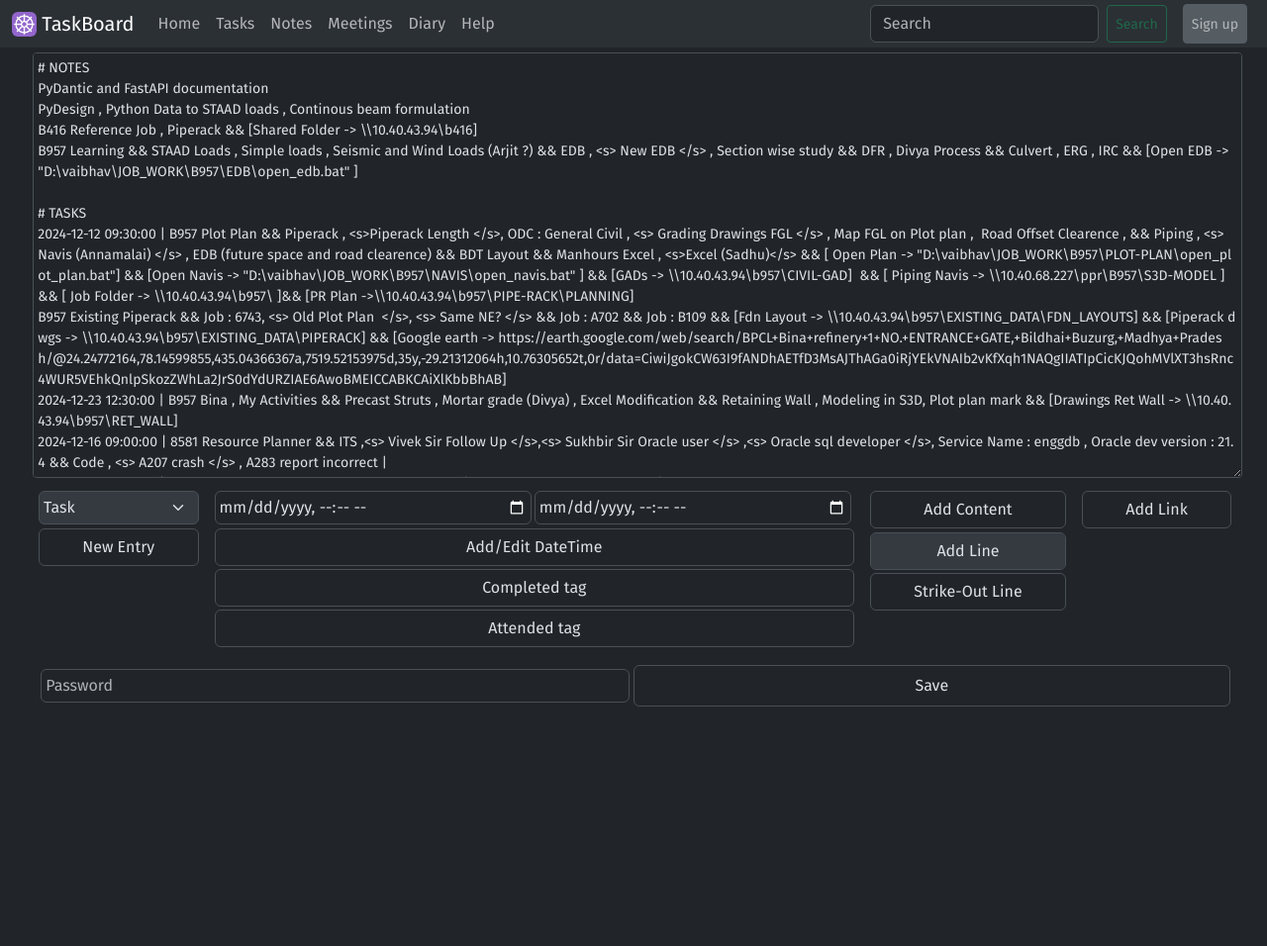
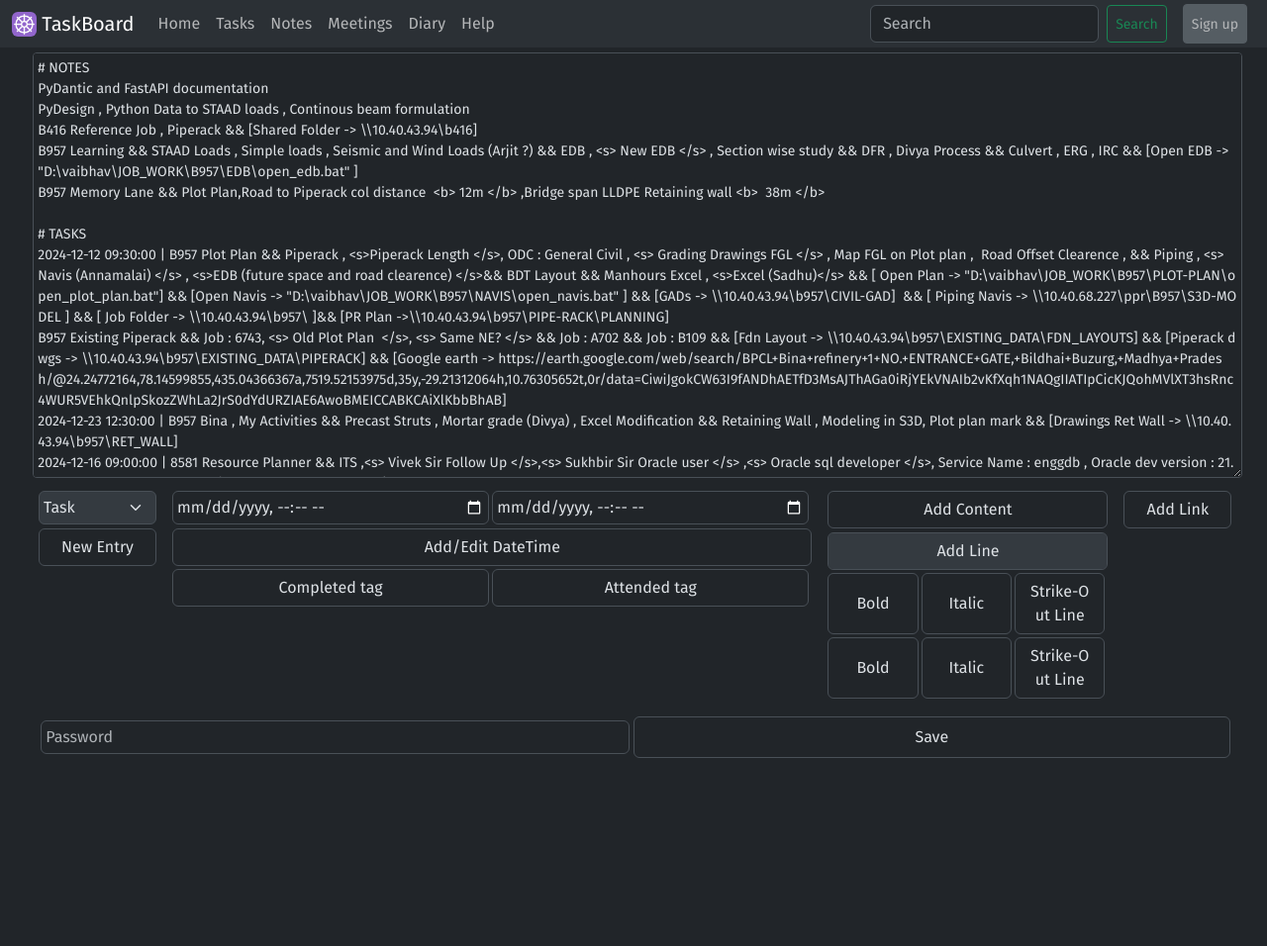
Before and after one commit to vsharma2430/TaskBoard, a FastAPI app: page /diary/ in a window 1280 px wide. Shown: the top 956 px of the page at 99% size. Run offline with FastAPI, Linux system fonts and the light colour scheme; some libraries are stand-ins or nearby versions.

Commit message:
Search script added

```diff
--- a/diary.txt
+++ b/diary.txt
@@ -3,9 +3,10 @@ PyDantic and FastAPI documentation
 PyDesign , Python Data to STAAD loads , Continous beam formulation
 B416 Reference Job , Piperack && [Shared Folder -> \\10.40.43.94\b416]
 B957 Learning && STAAD Loads , Simple loads , Seismic and Wind Loads (Arjit ?) && EDB , <s> New EDB </s> , Section wise study && DFR , Divya Process && Culvert , ERG , IRC && [Open EDB -> "D:\vaibhav\JOB_WORK\B957\EDB\open_edb.bat" ]
+B957 Memory Lane && Plot Plan,Road to Piperack col distance  <b> 12m </b> ,Bridge span LLDPE Retaining wall <b>  38m </b>
 
 # TASKS
-2024-12-12 09:30:00 | B957 Plot Plan && Piperack , <s>Piperack Length </s>, ODC : General Civil , <s> Grading Drawings FGL </s> , Map FGL on Plot plan ,  Road Offset Clearence , && Piping , <s> Navis (Annamalai) </s> , EDB (future space and road clearence) && BDT Layout && Manhours Excel , <s>Excel (Sadhu)</s> && [ Open Plan -> "D:\vaibhav\JOB_WORK\B957\PLOT-PLAN\open_plot_plan.bat"] && [Open Navis -> "D:\vaibhav\JOB_WORK\B957\NAVIS\open_navis.bat" ] && [GADs -> \\10.40.43.94\b957\CIVIL-GAD]  && [ Piping Navis -> \\10.40.68.227\ppr\B957\S3D-MODEL ] && [ Job Folder -> \\10.40.43.94\b957\ ]&& [PR Plan ->\\10.40.43.94\b957\PIPE-RACK\PLANNING]
+2024-12-12 09:30:00 | B957 Plot Plan && Piperack , <s>Piperack Length </s>, ODC : General Civil , <s> Grading Drawings FGL </s> , Map FGL on Plot plan ,  Road Offset Clearence , && Piping , <s> Navis (Annamalai) </s> , <s>EDB (future space and road clearence) </s>&& BDT Layout && Manhours Excel , <s>Excel (Sadhu)</s> && [ Open Plan -> "D:\vaibhav\JOB_WORK\B957\PLOT-PLAN\open_plot_plan.bat"] && [Open Navis -> "D:\vaibhav\JOB_WORK\B957\NAVIS\open_navis.bat" ] && [GADs -> \\10.40.43.94\b957\CIVIL-GAD]  && [ Piping Navis -> \\10.40.68.227\ppr\B957\S3D-MODEL ] && [ Job Folder -> \\10.40.43.94\b957\ ]&& [PR Plan ->\\10.40.43.94\b957\PIPE-RACK\PLANNING]
 B957 Existing Piperack && Job : 6743, <s> Old Plot Plan  </s>, <s> Same NE? </s> && Job : A702 && Job : B109 && [Fdn Layout -> \\10.40.43.94\b957\EXISTING_DATA\FDN_LAYOUTS] && [Piperack dwgs -> \\10.40.43.94\b957\EXISTING_DATA\PIPERACK] && [Google earth -> https://earth.google.com/web/search/BPCL+Bina+refinery+1+NO.+ENTRANCE+GATE,+Bildhai+Buzurg,+Madhya+Pradesh/@24.24772164,78.14599855,435.04366367a,7519.52153975d,35y,-29.21312064h,10.76305652t,0r/data=CiwiJgokCW63I9fANDhAETfD3MsAJThAGa0iRjYEkVNAIb2vKfXqh1NAQgIIATIpCicKJQohMVlXT3hsRnc4WUR5VEhkQnlpSkozZWhLa2JrS0dYdURZIAE6AwoBMEICCABKCAiXlKbbBhAB]
 2024-12-23 12:30:00 | B957 Bina , My Activities && Precast Struts , Mortar grade (Divya) , Excel Modification && Retaining Wall , Modeling in S3D, Plot plan mark && [Drawings Ret Wall -> \\10.40.43.94\b957\RET_WALL]
 2024-12-16 09:00:00 | 8581 Resource Planner && ITS ,<s> Vivek Sir Follow Up </s>,<s> Sukhbir Sir Oracle user </s> ,<s> Oracle sql developer </s>, Service Name : enggdb , Oracle dev version : 21.4 && Code , <s> A207 crash </s> , A283 report incorrect |
--- a/server_app/main.py
+++ b/server_app/main.py
@@ -12,9 +12,14 @@ common_context = {**nav_context,**page_context}
 
 # root
 @app.get('/',response_class=HTMLResponse)
-async def root(request: Request):
+async def root(request: Request, search: str | None = None):
     diary_context = 0
-    diary = get_diary_context()
+    search_list = []
+    if(search !=  None and search != ''):
+        search_list = search.split(',')
+        nav_context['nav_context']['nav_sub_title'] = f'{search}'
+        nav_context['nav_context']['search_string'] = f'{search}'
+    diary = get_diary_context(search=search_list)
 
     return templates.TemplateResponse(
         request=request,
--- a/server_app/nav_bar.py
+++ b/server_app/nav_bar.py
@@ -1,4 +1,5 @@
-nav_props = {'nav_title':'TaskBoard',
+nav_props = {'nav_title':'TaskBoard','nav_sub_title':'',
+             'search_string':'',
              'nav_list':[{ 'caption': 'Home' , 'href' : f'/' ,},
                         { 'caption': 'Tasks' , 'href' : f'/task/' ,},
                         { 'caption': 'Notes' , 'href' : f'/note/',},
--- a/templates/diary_data.html
+++ b/templates/diary_data.html
@@ -18,14 +18,25 @@
                 <input class="form-control p-1" type="datetime-local" id="new_end_datetime" style="margin: 0.1rem;width: 20rem;">
             </div>
             <button class="form-control" type="button" id="add_datetime" class="btn btn-primary m-1 p-1" style="margin: 0.1rem;">Add/Edit DateTime</button>
-            <button class="form-control" type="button" id="add_complete_tag" class="btn btn-primary m-1 p-1" style="margin: 0.1rem;">Completed tag</button>
-            <button class="form-control" type="button" id="add_complete_tag" class="btn btn-primary m-1 p-1" style="margin: 0.1rem;">Attended tag</button>
+            <div class="d-flex flex-row">
+                <button class="form-control" type="button" id="add_complete_tag" class="btn btn-primary m-1 p-1" style="margin: 0.1rem;">Completed tag</button>
+                <button class="form-control" type="button" id="add_complete_tag" class="btn btn-primary m-1 p-1" style="margin: 0.1rem;">Attended tag</button>
+            </div>
         </div>
 
         <div class="d-flex flex-fill flex-column m-1 p-1">
             <button class="form-control" type="button" id="add_note" class="btn btn-primary p-1" style="margin: 0.1rem;">Add Content</button>
             <button class="form-control" type="button" id="add_line" class="btn btn-primary p-1" style="margin: 0.1rem;" disabled>Add Line</button>
-            <button class="form-control" type="button" id="strike_out_line" class="btn btn-primary p-1" style="margin: 0.1rem;">Strike-Out Line</button>
+            <div class="d-flex flex-row">
+                <button class="form-control" type="button" id="bold_line" class="btn btn-primary p-1" style="margin: 0.1rem;">Bold</button>
+                <button class="form-control" type="button" id="italic_line" class="btn btn-primary p-1" style="margin: 0.1rem;">Italic</button>
+                <button class="form-control" type="button" id="strike_out_line" class="btn btn-primary p-1" style="margin: 0.1rem;">Strike-Out Line</button>
+            </div>
+            <div class="d-flex flex-row">
+                <button class="form-control" type="button" id="bold_line" class="btn btn-primary p-1" style="margin: 0.1rem;">Bold</button>
+                <button class="form-control" type="button" id="italic_line" class="btn btn-primary p-1" style="margin: 0.1rem;">Italic</button>
+                <button class="form-control" type="button" id="strike_out_line" class="btn btn-primary p-1" style="margin: 0.1rem;">Strike-Out Line</button>
+            </div>
         </div>
 
         <div class="d-flex flex-fill flex-column m-1 p-1">
@@ -183,10 +194,23 @@
             }
     })});
 
+    function enclose_selected_text(tag_name)
+    {
+        selected_text = getSelectedText(el);
+        replaceSelectedText(el ,` <${tag_name}> ${selected_text} </${tag_name}> `);
+    }
+
     $(document).ready(function() {
         $('#strike_out_line').click(function(){
-        selected_text = getSelectedText(el);
-        replaceSelectedText(el ,'<s>' + selected_text + '</s>');
+        enclose_selected_text('s');
+    })});
+    $(document).ready(function() {
+        $('#bold_line').click(function(){
+        enclose_selected_text('b');
+    })});
+    $(document).ready(function() {
+        $('#italic_line').click(function(){
+        enclose_selected_text('i');
     })});
 
     complete_tag = ' | done'
--- a/templates/home.html
+++ b/templates/home.html
@@ -9,7 +9,6 @@
     <body style="font-family:Fira Sans;">
 
         {% include 'top_navbar.html' %}
-
 
         <div class="d-flex" style="margin: 1rem; margin-top: 3rem;" >
 
@@ -57,5 +56,7 @@
 
       {% include 'copy_script.js' %}
 
+      {% include 'search_script.js' %}
+
     </body>
 </html>
--- /dev/null
+++ b/templates/search_script.js
@@ -0,0 +1,5 @@
+<script>
+    $("#search_button").click(function (e) {
+        window.open(`\?search=${$('#search_string').val()}`,"_self");
+    });
+</script>
--- a/templates/top_navbar.html
+++ b/templates/top_navbar.html
@@ -4,7 +4,7 @@
         <img src="/static/images/favicon.ico" alt="Logo" height="25px" class="rounded d-inline-block align-text-top">
             {% if nav_context %}
                 {% if nav_context.nav_title %}
-                    {{nav_context.nav_title}}
+                    {{nav_context.nav_title}} <sup class="opacity-50">{{nav_context.nav_sub_title}}</sup>
                 {% endif %}
             {% else %}
                 TaskBoard
@@ -33,8 +33,8 @@
         </span>
 
         <form class="d-flex" role="search" style="margin: 0.5rem;">
-            <input class="form-control me-2" type="search" placeholder="Search" aria-label="Search" readonly>
-            <button class="btn btn-sm btn-outline-success" type="submit" disabled>Search</button>
+            <input class="form-control me-2" type="search" id="search_string" placeholder="Search" aria-label="Search" value="{{nav_context.search_string}}">
+            <button class="btn btn-sm btn-outline-success" id="search_button">Search</button>
         </form>
 
         <button class="btn btn-sm btn-secondary" href="/" style="margin: 0.5rem;min-height: 2.5rem;" disabled>Sign up</button>
```
Also changed, not shown: server_app/diary.py (+14 -2 lines).
